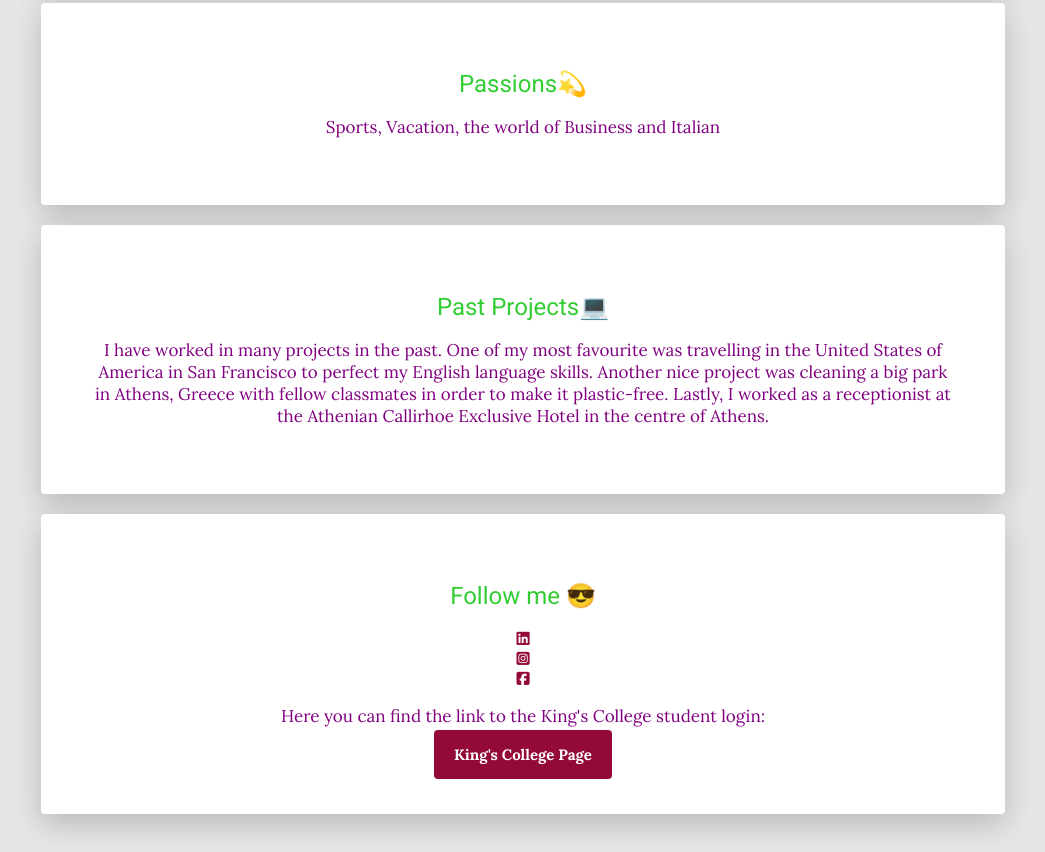
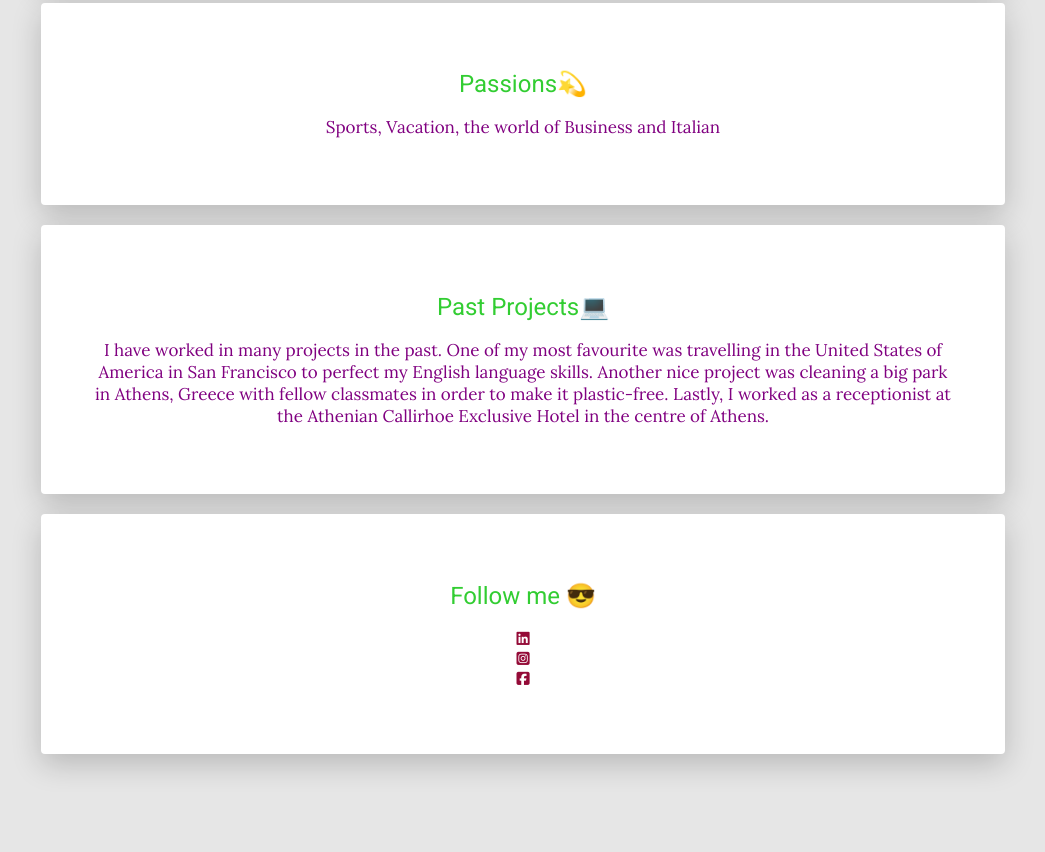
Before and after one commit to nefeli-giatra/my-profile, a plain HTML site: page my profile/index.html in a window 1280 px wide. Shown: the part 905-1757 px from the top of the page, without its empty margins (117-1162 px from the left). After the commit the page ends 1697 px from the top, so only its background shows below. Drawn offline with Linux system fonts and the light colour scheme.

Commit message:
Add files via upload

```diff
--- a/my profile/index.html
+++ b/my profile/index.html
@@ -63,8 +63,7 @@ After that, on September 2020 I started studying at Essec Business School in Par
 		<a href="https://www.facebook.com/nefeli.giatra"><i class="fab fa-facebook-square"></i></a>
 	</li>
     </ul>
-    		<p>Here you can find the link to the King's College student login:</p>
-		<a href="https://keats.kcl.ac.uk/course/index.php?categoryid=2079" class="btn-blue" target="_blank">King's College Page</a>
+
 </div>
 
 </body>
```
